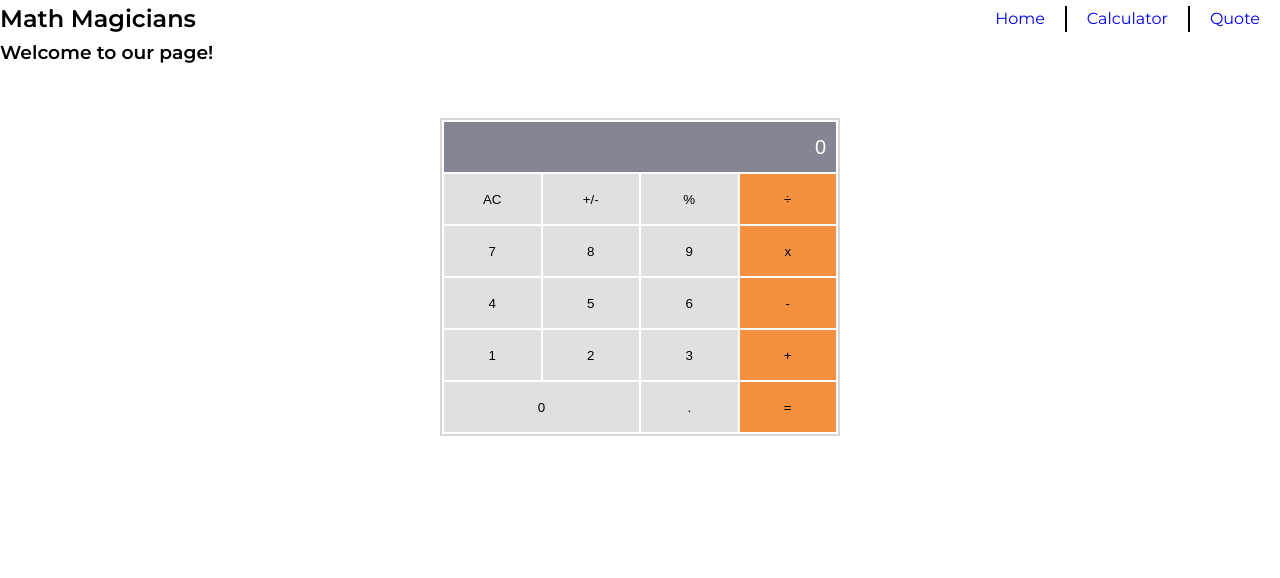
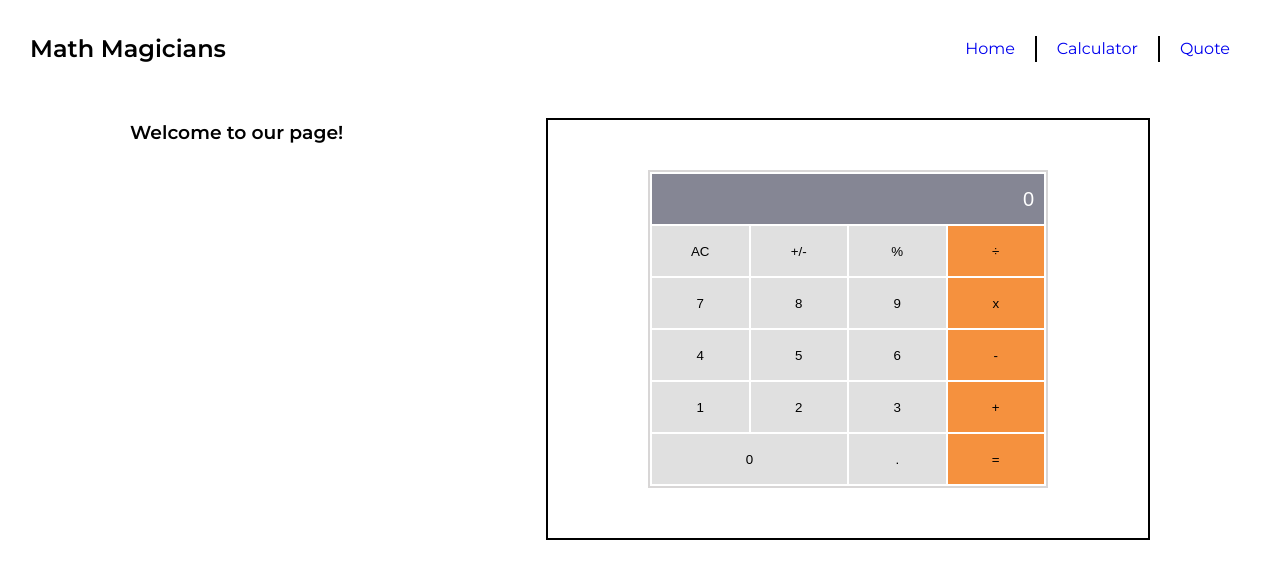
Before and after one commit to TesheMaximillan/Math-Magician, a React (Create React App) app: page /calculator in a window 1280 px wide. Shown: the top 578 px of the page. Built offline with nearby package versions, Linux system fonts and the light colour scheme.

Commit message:
Add Calculator to Container

```diff
--- a/src/components/pages/Calculator.jsx
+++ b/src/components/pages/Calculator.jsx
@@ -67,12 +67,12 @@ function Calculator() {
   let value = enteredValue;
   if (obj.next) value = obj.next;
   return (
-    <>
+    <div className="claculator-container">
       <h3>Welcome to our page!</h3>
-      <div className="claculator-container">
+      <div className="calculator-main">
         <DisplayKey value={value} displayKey={displayKey} />
       </div>
-    </>
+    </div>
   );
 }
 
--- a/src/components/pages/Home.jsx
+++ b/src/components/pages/Home.jsx
@@ -2,14 +2,14 @@ import React from 'react';
 
 function Home() {
   return (
-    <div>
+    <div className="home">
       <h3>Welcome to our page!</h3>
-      <p>
+      <p className="text-content">
         Lorem ipsum dolor sit amet consectetur adipisicing elit. Magni nobis
         unde qui velit, quia, quam culpa, similique a possimus rerum incidunt in
         saepe iusto cupiditate recusandae architecto nihil pariatur ab?
       </p>
-      <p>
+      <p className="text-content">
         Lorem ipsum dolor sit amet consectetur adipisicing elit. Magni nobis
         unde qui velit, quia, quam culpa, similique a possimus rerum incidunt in
         saepe iusto cupiditate recusandae architecto nihil pariatur ab?
--- a/src/components/pages/Quote.jsx
+++ b/src/components/pages/Quote.jsx
@@ -9,7 +9,7 @@ function Quote() {
   ];
 
   return (
-    <div>
+    <div className="quote">
       {quotes.map((quote) => (
         <h3 key={quote.id}>{quote.quote}</h3>
       ))}
--- a/src/styles/_Calculator.scss
+++ b/src/styles/_Calculator.scss
@@ -1,5 +1,14 @@
+.claculator-container {
+  display: flex;
+  margin: 5rem 10rem;
+  justify-content: space-between;
+
+  .calculator-main {
+    padding: 5rem 10rem;
+    border: .25rem solid var(--black);
+  }
+
   .calculator {
-  margin: 5rem auto;
     width: 40rem;
     border: 2px solid var(--border);
 
@@ -41,3 +50,5 @@
       }
     }
   }
+
+}
--- a/src/styles/_base.scss
+++ b/src/styles/_base.scss
@@ -29,6 +29,7 @@ body {
   font-weight: 400;
   line-height: 1.6;
   font-size: 1.6rem;
+  padding: 3rem;
 }
 
 @mixin input {
--- /dev/null
+++ b/src/styles/_home.scss
@@ -0,0 +1,7 @@
+.home {
+  margin: 5rem 10rem;
+
+  .text-content {
+    margin-top: 5rem;
+  }
+}
--- /dev/null
+++ b/src/styles/_quote.scss
@@ -0,0 +1,6 @@
+.quote {
+  margin: 5rem 10rem;
+  display: flex;
+  align-items: center;
+  height: 70vh;
+}
--- a/src/styles/main.scss
+++ b/src/styles/main.scss
@@ -1,4 +1,6 @@
 @import url('https://fonts.googleapis.com/css2?family=Montserrat:wght@400;600&family=Roboto:ital,wght@0,400;0,700;1,500&display=swap');
 @import "./base";
 @import "./NavBar";
+@import "./home";
 @import "./Calculator";
+@import "./quote";
```
Lines whose indentation alone changed are shown as unchanged.
